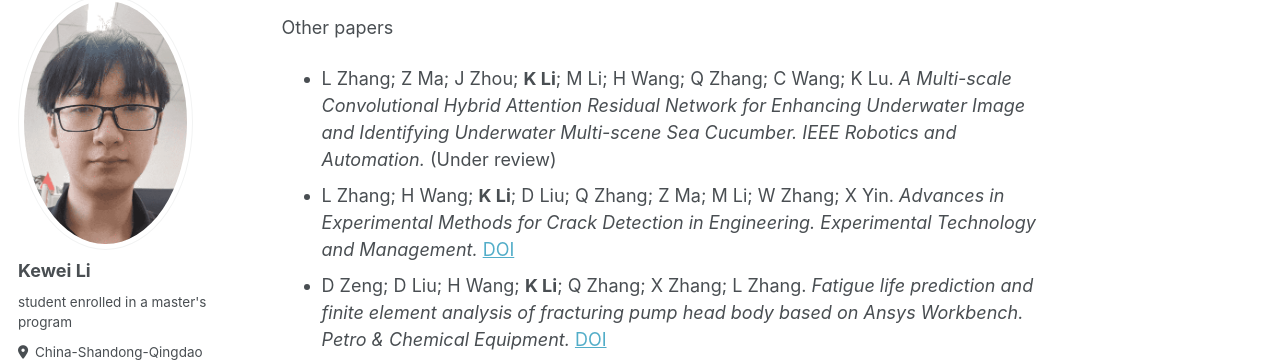
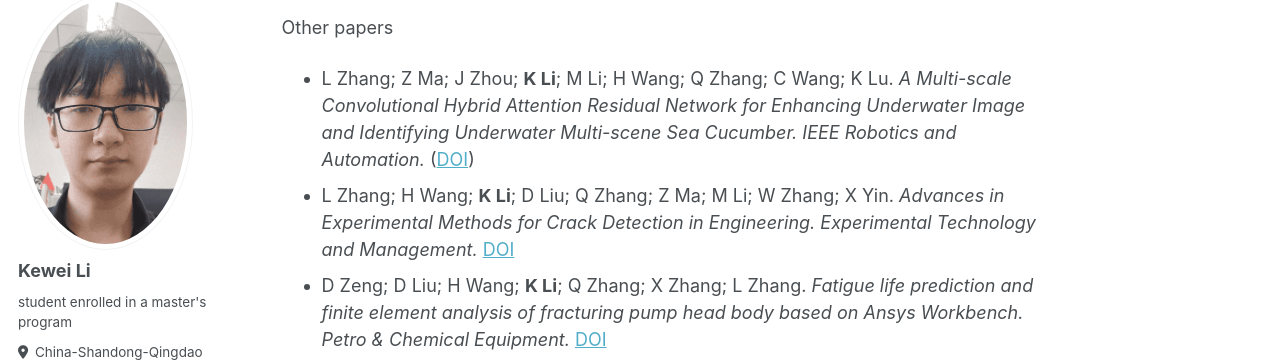
Before and after one commit to TheHangedManC/TheHangedManC-thehangedmanc.github.io, a Jekyll site: the page built from _pages/about.md, in a window 1280 px wide and 900 px high, scrolled down 1240 px. Shown: the part 111-473 px from the top of the window. Built offline with Jekyll 4.4.1, drawn with Linux system fonts in a browser that asks for light colours; some web fonts are replaced.

Commit message:
Update about.md

```diff
--- a/_pages/about.md
+++ b/_pages/about.md
@@ -40,7 +40,7 @@ Main papers
     ***(First author for the supervisor, second author for me)***
 
 Other papers
-*   L Zhang; Z Ma; J Zhou; **K Li**; M Li; H Wang; Q Zhang; C Wang; K Lu. *A Multi-scale Convolutional Hybrid Attention Residual Network for Enhancing Underwater Image and Identifying Underwater Multi-scene Sea Cucumber. IEEE Robotics and Automation.* (Under review)
+*   L Zhang; Z Ma; J Zhou; **K Li**; M Li; H Wang; Q Zhang; C Wang; K Lu. *A Multi-scale Convolutional Hybrid Attention Residual Network for Enhancing Underwater Image and Identifying Underwater Multi-scene Sea Cucumber. IEEE Robotics and Automation.* ([DOI](https://ieeexplore.ieee.org/document/10595499/authors#authors/))
 *   L Zhang; H Wang; **K Li**; D Liu; Q Zhang; Z Ma; M Li; W Zhang; X Yin. *Advances in Experimental Methods for Crack Detection in Engineering. Experimental Technology and Management.* [DOI](https://chn.oversea.cnki.net/KCMS/detail/detail.aspx?dbcode=CJFD&dbname=CJFDLAST2024&filename=SYJL202401001&uniplatform=OVERSEA&v=XIfqTPdfigxVNJux2nWA5a8WlN_ZamEAVhcNyUnUrzkjgxjP_xl1kukTkwvCGurk/)
 *   D Zeng; D Liu; H Wang; **K Li**; Q Zhang; X Zhang; L Zhang. *Fatigue life prediction and finite element analysis of fracturing pump head body based on Ansys Workbench.
 Petro & Chemical Equipment.* [DOI](https://chn.oversea.cnki.net/KCMS/detail/detail.aspx?dbcode=CJFD&dbname=CJFDLAST2023&filename=HSFF202310002&uniplatform=OVERSEA&v=wpgFIKwFzWgRZ7sLnUgaNvOqTsujcnGnn-0HvIqN0UL7nV_g_RUM8y-apQQtT9NH/)
```
